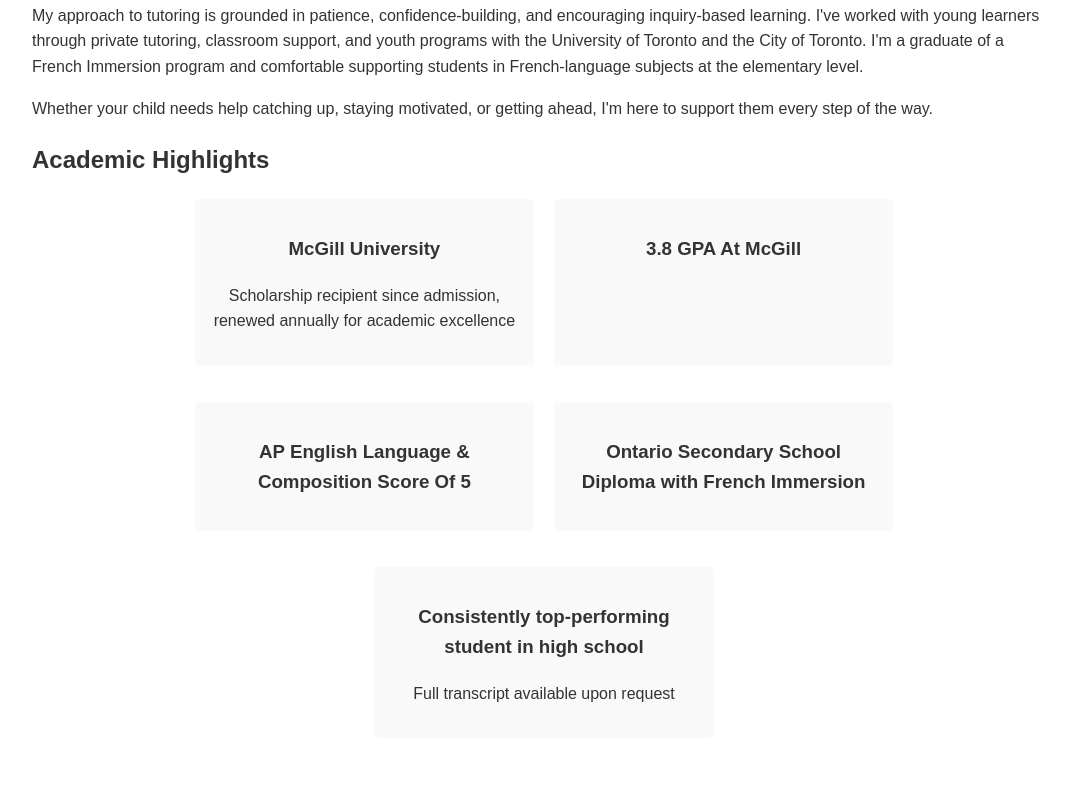
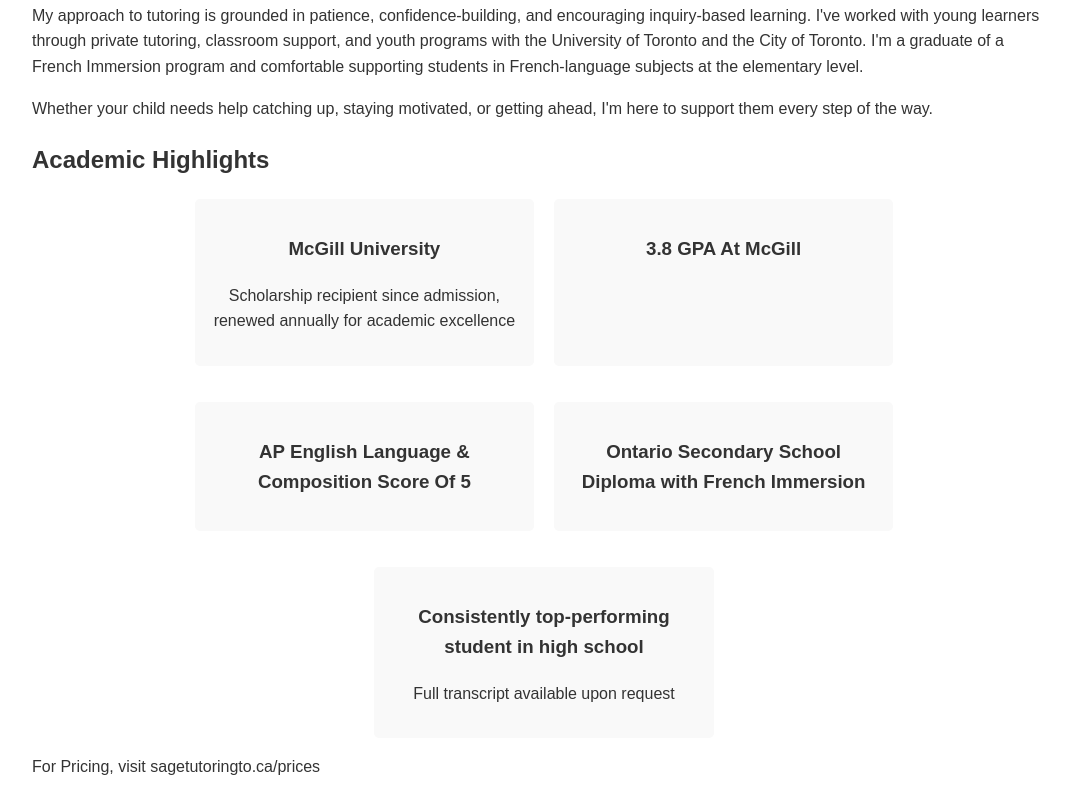
Before and after one commit to laurxd8/laurxd8.github.io, a plain HTML site: page index.html in a window 1280 px wide. Shown: the part 435-1247 px from the top of the page, without its empty margins (96-1166 px from the left). Before the commit the page ends 1221 px from the top, so only its background shows below. Drawn offline with Linux system fonts and the light colour scheme.

Commit message:
Update index.html

```diff
--- a/index.html
+++ b/index.html
@@ -119,6 +119,10 @@ support them every step of the way.</p>
                 </div>
             </div>
         </section>
+                <div class="pricing-text">
+            For Pricing, visit sagetutoringto.ca/prices
+        </div>
+    </div>
     </div>
 </body>
 </html>
```
